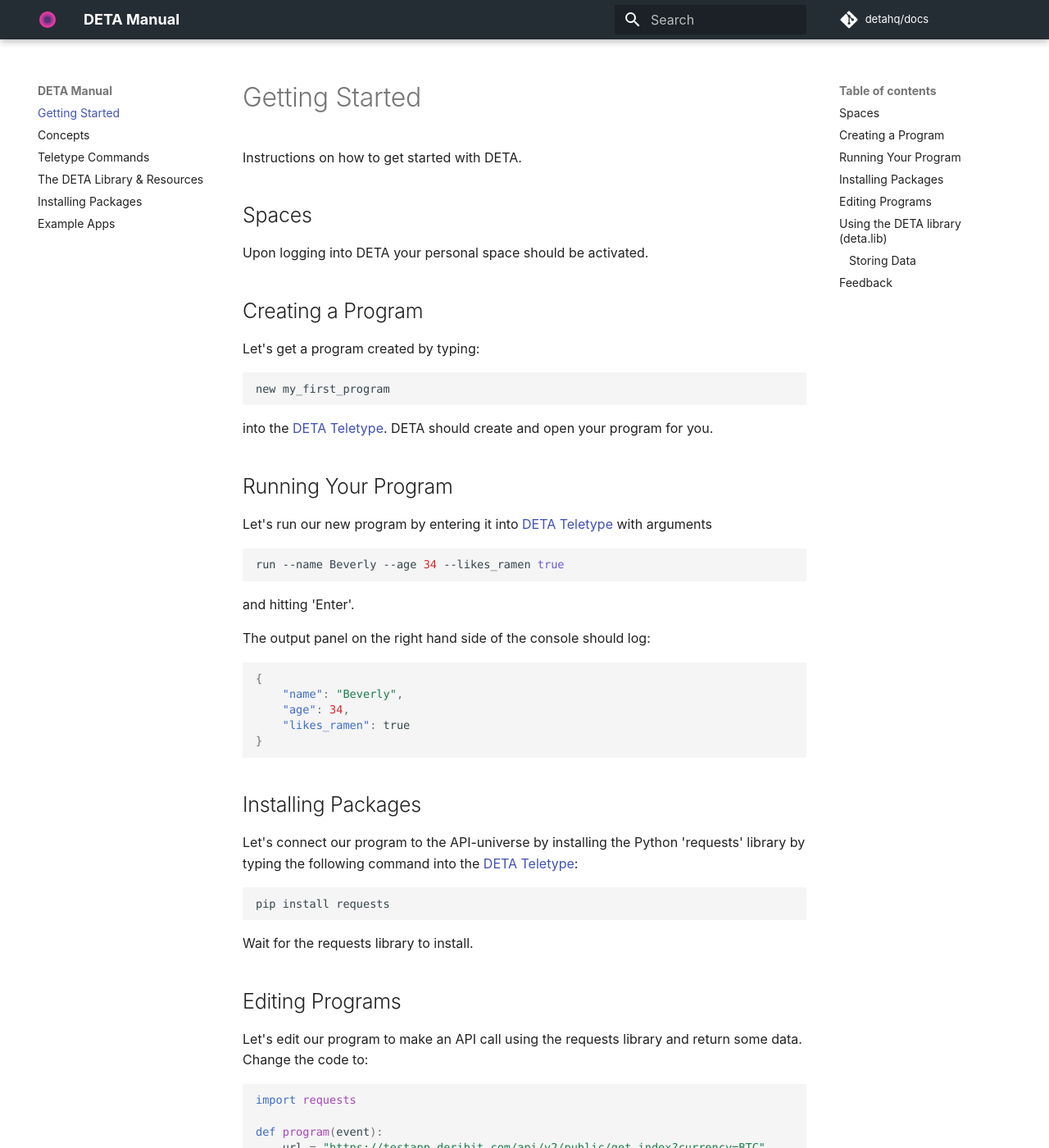
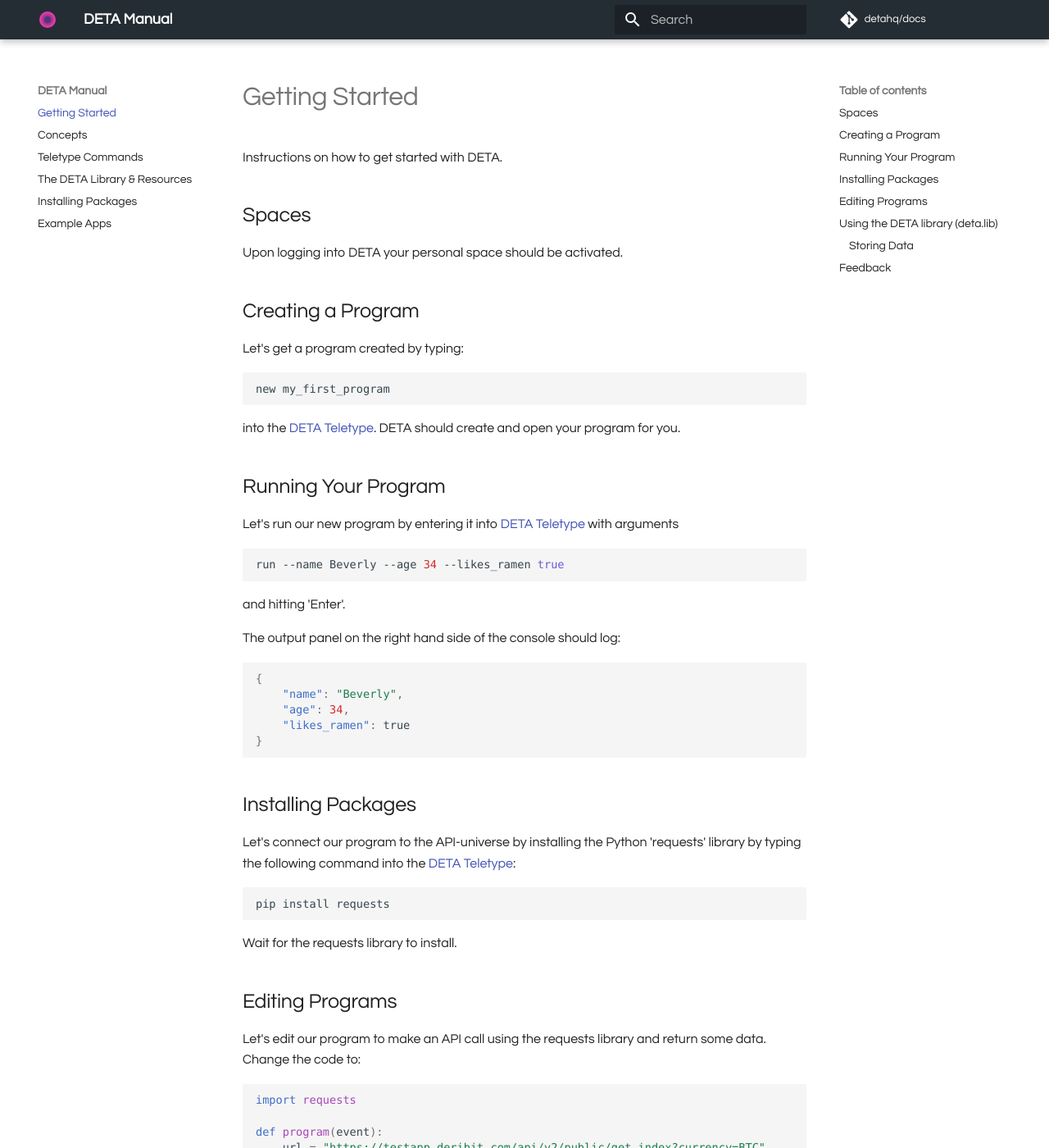
Before and after one commit to fmquaglia/manual, an MkDocs documentation site: the page built from docs/index.md, in a window 1280 px wide and 1400 px high. Shown: the whole window at 82% size. Built offline with MkDocs 1.6.1 and Material for MkDocs 9.7.7, drawn with Linux system fonts in a browser that asks for light colours; some web fonts are replaced; comment, search, counter and statistics services are not loaded.

Commit message:
#2 font imports

```diff
--- a/docs/css/extra.css
+++ b/docs/css/extra.css
@@ -13,7 +13,23 @@ and background color
 }
 
 @media only screen and (max-width: 76.1875em) {
-    .md-nav--primary, .md-nav__title--site {
+    .md-nav--primary, .md-nav__title--site, .md-nav__source {
         background-color: #252D34 !important;
     }
 }
+
+
+
+@font-face {
+    font-family: 'Fira';
+    src: url('https://fonts.googleapis.com/css?family=Fira+Code&display=swap');
+    font-weight: normal;
+    font-style: normal;
+}
+
+@font-face {
+    font-family: 'Questrial';
+    src: url('https://fonts.googleapis.com/css?family=Questrial&display=swap');
+    font-weight: normal;
+    font-style: normal;
+}
--- a/mkdocs.yml
+++ b/mkdocs.yml
@@ -7,7 +7,7 @@ theme:
     primary: 'grey'
     accent: 'pink'
   font:
-    text: Avenir
+    text: Questrial
     code: Fira
   logo: '/images/logo.svg'
 markdown_extensions:
```
